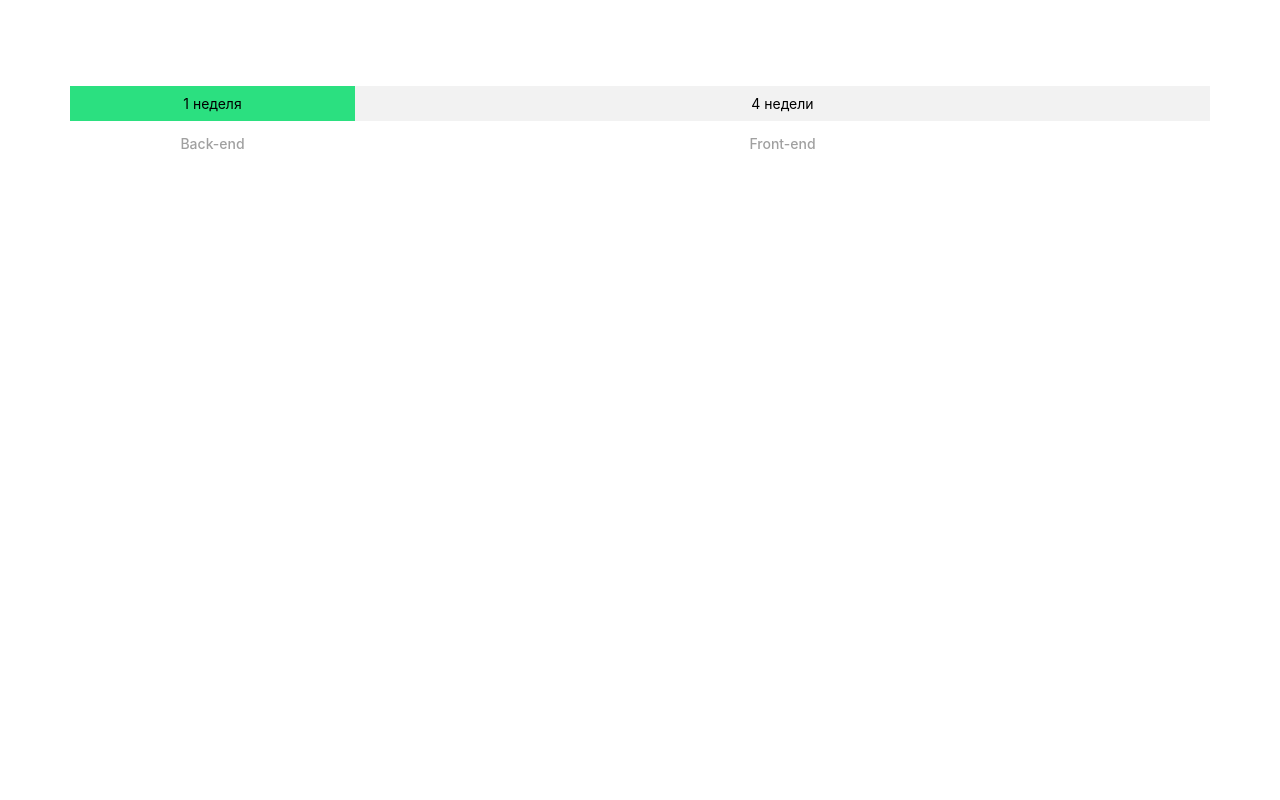
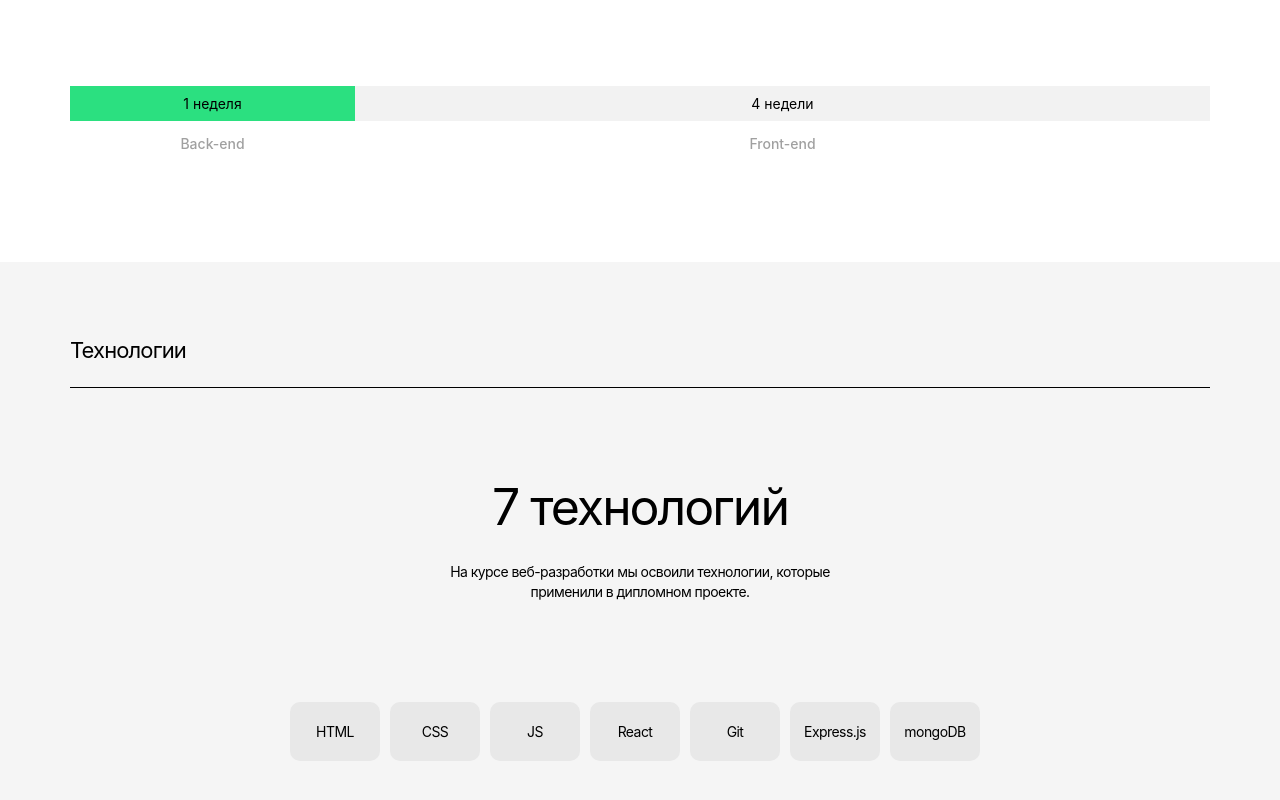
Before and after one commit to annalebedevapracticum/movies-explorer-frontend, a React (Create React App) app: page / in a window 1280 px wide. Shown: the part 960-1760 px from the top of the page. Before the commit the page ends 1222 px from the top, so only its background shows below. Built offline with nearby package versions, Linux system fonts and the light colour scheme.

Commit message:
techs done

```diff
--- a/src/components/App/App.js
+++ b/src/components/App/App.js
@@ -5,6 +5,7 @@ import ProtectedRoute from '../ProtectedRoute';
 import { useState } from 'react';
 import Promo from '../Main/Promo/Promo';
 import AboutProject from '../Main/AboutProject/AboutProject';
+import Techs from '../Main/Techs/Techs';
 
 function App() {
   const [loggedIn, setLoggedIn] = useState(false);
@@ -30,6 +31,7 @@ function App() {
       </BrowserRouter>
       <Promo />
       <AboutProject />
+      <Techs/>
     </div>
   );
 }
--- a/src/components/Main/AboutProject/AboutProject.css
+++ b/src/components/Main/AboutProject/AboutProject.css
@@ -13,6 +13,7 @@
     font-size: 22px;
     line-height: 24px;
     margin-bottom: 26px;
+    letter-spacing: -0.04em;
 }
 
 .about-project__tab-description {
--- a/src/components/Main/Techs/Techs.css
+++ b/src/components/Main/Techs/Techs.css
@@ -0,0 +1,57 @@
+.techs {
+    padding: 75px 70px;
+    background-color: #F5F5F5;
+}
+
+.techs__wrapper {
+    text-align: center;
+    margin-top: 90px;
+    font-family: 'Inter';
+    display: flex;
+    flex-direction: column;
+    align-items: center;
+}
+
+.techs__title {
+    margin: 0;
+    font-size: 50px;
+    line-height: 58px;
+    font-style: normal;
+    font-weight: 400;
+    letter-spacing: -0.04em;
+}
+
+.techs__description {
+    margin: 0;
+    font-size: 14px;
+    line-height: 20px;
+    font-style: normal;
+    font-weight: 400;
+    letter-spacing: -0.04em;
+    margin-top: 26px;
+    margin-bottom: 100px;
+    max-width: 390px;
+}
+
+.techs__wrapper-technology {
+    display: flex;
+    justify-content: center;
+}
+
+.techs__technology {
+    margin: 0;
+    text-align: center;
+    padding: 21px 0;
+    font-family: 'Inter';
+    font-style: normal;
+    font-weight: 400;
+    font-size: 14px;
+    line-height: 17px;
+    text-align: center;
+    background-color: #E8E8E8;
+    border-radius: 10px;
+    margin-right: 10px;
+    letter-spacing: -0.04em;
+    margin-bottom: 25px;
+    width: 90px;
+}
--- a/src/components/Main/Techs/Techs.js
+++ b/src/components/Main/Techs/Techs.js
@@ -0,0 +1,26 @@
+import React from 'react';
+import './Techs.css';
+
+function Techs() {
+    return (
+        <div className="techs">
+        <h2 className="section-title">Технологии</h2>
+        <div className="techs__wrapper">
+            <h3 className="techs__title">7 технологий</h3>
+            <p className="techs__description">На курсе веб-разработки мы освоили технологии, которые применили в дипломном проекте.</p>
+        </div>
+        <div className="techs__wrapper-technology">
+            <div className="techs__technology">HTML</div>
+            <div className="techs__technology">CSS</div>
+            <div className="techs__technology">JS</div>
+            <div className="techs__technology">React</div>
+            <div className="techs__technology">Git</div>
+            <div className="techs__technology">Express.js</div>
+            <div className="techs__technology">mongoDB</div>
+        </div>
+        </div>
+
+    )
+}
+
+export default Techs;
```
